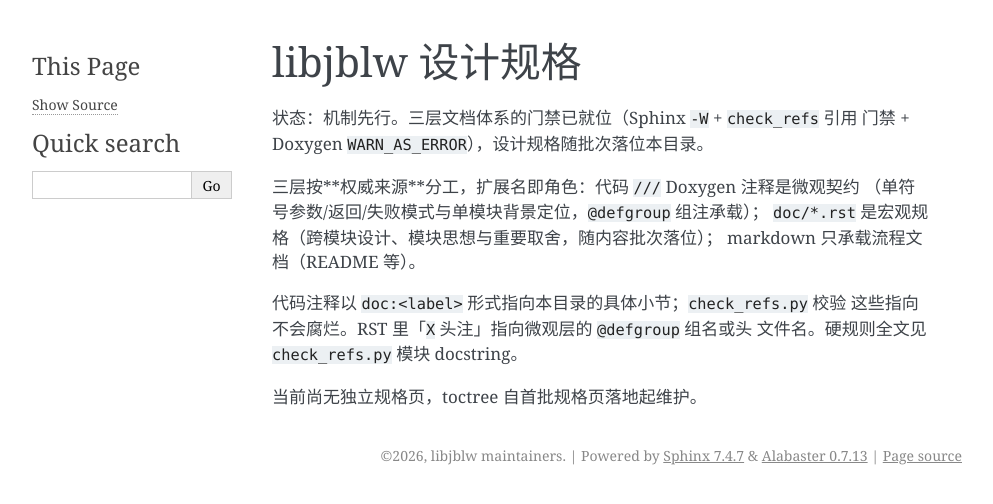
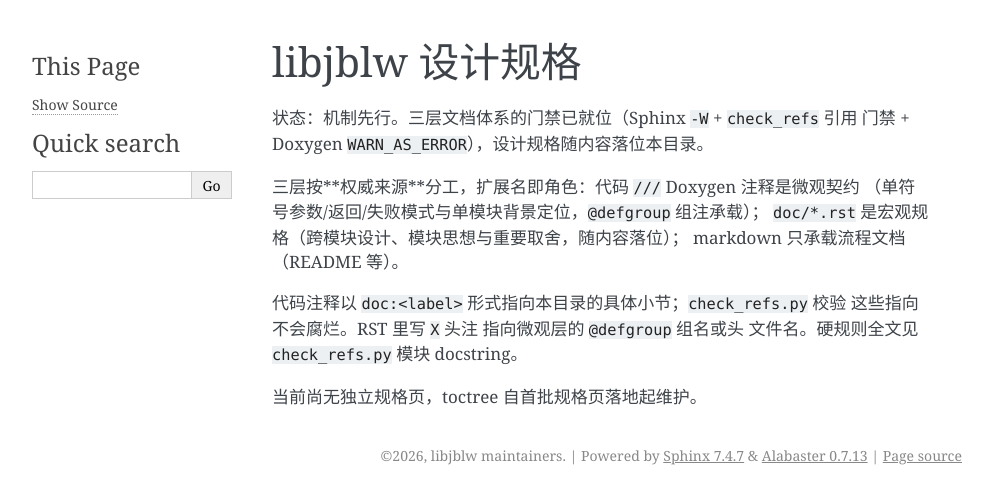
Before and after one commit to luiox/libjblw, a Sphinx documentation site: the page built from doc/index.rst, in a window 1280 px wide. Shown: the top 504 px of the page, without its empty margins (148-1141 px from the left). Built offline with Sphinx 7.4.7, drawn with Linux system fonts in a browser that asks for light colours.

Commit message:
docs: 全仓清理破折号、直角引号、硬断行与拼凑词
对齐仓库写作规则：正文不手工按 80 列断行（渲染器自动断行），不用破折号与直角引号，不用拼凑词与无上下文代号。改动全部是注释与文档文本，未触代码逻辑。

验证：python doc/check_refs.py 通过；sphinx -b html -E -W --keep-going 构建成功；doxygen doc/Doxyfile 无告警。

```diff
--- a/doc/check_refs.py
+++ b/doc/check_refs.py
@@ -1,5 +1,5 @@
 #!/usr/bin/env python3
-"""代码引用面门禁：规范见 doc/index.rst「文档规范」。
+"""代码侧文档引用检查：规范见 doc/index.rst 文档规范一节。
 
 只认三类可校验事实，其余一律失败：
 
@@ -9,7 +9,7 @@
 3. 代码面不得引用设计内容形态的 ``.md``。白名单只有流程文档（README/
    CONTRIBUTING/SECURITY/CHANGELOG）；跨仓出处必须带仓名标记
    （libca / luiox / 私有仓），带标记即视为 prose，不做存在性校验。
-4. RST 里「``X`` 头注」指向微观层：``X`` 必须是某个 ``@defgroup`` 组名或某个
+4. RST 里写 ``X`` 头注 指向微观层：``X`` 必须是某个 ``@defgroup`` 组名或某个
    头文件名。
 
 用法：python doc/check_refs.py [仓库根]
@@ -131,7 +131,7 @@ def check(root):
                     continue
                 if any(marker in line for marker in UPSTREAM_MARKERS):
                     continue
-                problems.append(f"{p.name}:{lineno}: 文档点名 markdown 规格 {m.group(0)}——设计内容用 :ref:，跨仓出处加仓名标记")
+                problems.append(f"{p.name}:{lineno}: 文档点名 markdown 规格 {m.group(0)}，设计内容用 :ref:，跨仓出处加仓名标记")
             for m in REF_ROLE.finditer(line):
                 target = m.group(1).split("<")[-1].strip().rstrip(">, ")
                 if target and target not in labels and not target.startswith("<"):
@@ -144,7 +144,7 @@ def check(root):
                 target = m.group(1)
                 if target in groups or target in headers:
                     continue
-                problems.append(f"{p.name}:{lineno}: 「{target} 头注」在微观层无锚点——应为 @defgroup 组名或头文件名")
+                problems.append(f"{p.name}:{lineno}: {target} 头注 在微观层无锚点，应为 @defgroup 组名或头文件名")
 
     for f in code_files(root):
         rel = f.relative_to(root).as_posix()
@@ -162,7 +162,7 @@ def check(root):
                     continue
                 if any(marker in line for marker in UPSTREAM_MARKERS):
                     continue
-                problems.append(f"{rel}:{lineno}: 代码面引用 markdown 规格 {m.group(0)}——设计内容转 doc/*.rst，或删指")
+                problems.append(f"{rel}:{lineno}: 代码面引用 markdown 规格 {m.group(0)}，设计内容转 doc/*.rst，或删指")
 
     return problems
 
--- a/doc/conf.py
+++ b/doc/conf.py
@@ -1,6 +1,6 @@
 """Sphinx 配置：libjblw 设计规格层（宏观）。
 
-规范见 doc/index.rst「文档规范」：本目录只收 RST 设计规格；markdown 属人读/
+规范见 doc/index.rst 文档规范一节：本目录只收 RST 设计规格；markdown 属人读/
 AI 方向层，不进 doctree。CI 以 -W --keep-going 构建，警告即失败。
 """
 
--- a/doc/index.rst
+++ b/doc/index.rst
@@ -2,15 +2,15 @@ libjblw 设计规格
 ================
 
 状态：机制先行。三层文档体系的门禁已就位（Sphinx ``-W`` + ``check_refs`` 引用
-门禁 + Doxygen ``WARN_AS_ERROR``），设计规格随批次落位本目录。
+门禁 + Doxygen ``WARN_AS_ERROR``），设计规格随内容落位本目录。
 
 三层按**权威来源**分工，扩展名即角色：代码 ``///`` Doxygen 注释是微观契约
 （单符号参数/返回/失败模式与单模块背景定位，``@defgroup`` 组注承载）；
-``doc/*.rst`` 是宏观规格（跨模块设计、模块思想与重要取舍，随内容批次落位）；
+``doc/*.rst`` 是宏观规格（跨模块设计、模块思想与重要取舍，随内容落位）；
 markdown 只承载流程文档（README 等）。
 
 代码注释以 ``doc:<label>`` 形式指向本目录的具体小节；``check_refs.py`` 校验
-这些指向不会腐烂。RST 里「``X`` 头注」指向微观层的 ``@defgroup`` 组名或头
+这些指向不会腐烂。RST 里写 ``X`` 头注 指向微观层的 ``@defgroup`` 组名或头
 文件名。硬规则全文见 ``check_refs.py`` 模块 docstring。
 
 当前尚无独立规格页，toctree 自首批规格页落地起维护。
```
Also changed, not shown: README.md (+1 -1 lines), 3 other files.
